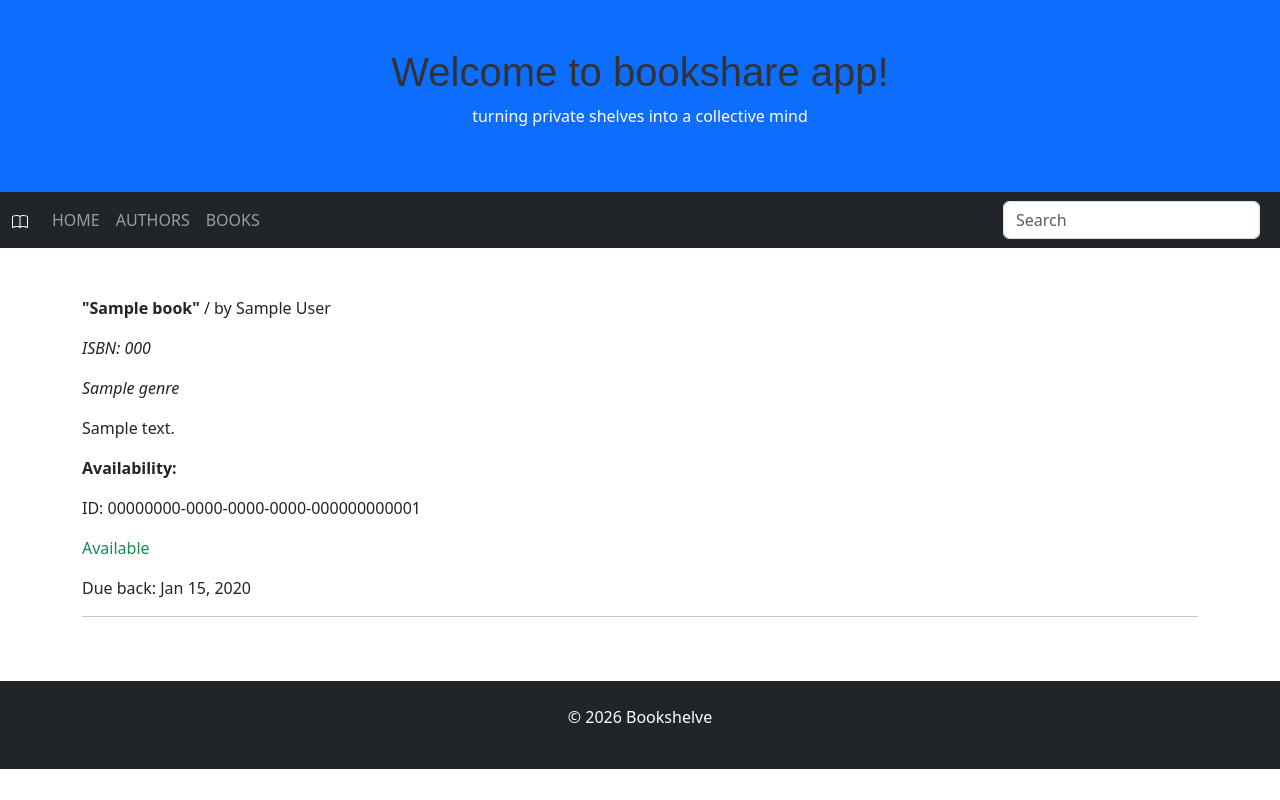
After one commit to anamasiliuniene/Bookshelf, a Django app: page /books/1/ in a window 1280 px wide. The commit adds this page. Run offline with Django 5.2, Linux system fonts and the light colour scheme; tables that the repository leaves empty hold one stand-in row (values such as "Sample post").

Commit message:
pridetos nuorodos i detail view

```diff
--- a/mysite/bookshelf/models.py
+++ b/mysite/bookshelf/models.py
@@ -8,6 +8,7 @@ from django.db import models
 class Author(models.Model):
     first_name = models.CharField()
     last_name = models.CharField()
+    description = models.TextField(default = "")
 
     def display_books(self):
         return ", ".join(book.title for book in self.books.all())
@@ -43,7 +44,11 @@ class Book(models.Model):
 
 class BookInstance(models.Model):
     uuid = models.UUIDField(verbose_name="UUID", default=uuid.uuid4)
-    book = models.ForeignKey(to="Book", verbose_name="Book", on_delete=models.SET_NULL, null=True, blank=True, related_name="instances")
+    book = models.ForeignKey(to="Book",
+                             verbose_name="Book",
+                             on_delete=models.SET_NULL,
+                             null=True, blank=True,
+                             related_name="instances")
     due_back = models.DateField(null=True, blank=True)
 
     LOAN_STATUS = (
--- a/mysite/bookshelf/templates/bookshelf/authors.html
+++ b/mysite/bookshelf/templates/bookshelf/authors.html
@@ -4,9 +4,9 @@
 
 {% block content %}
 
+<h1 class ='mb-5'> Authors</h1>
 {% for author in authors %}
-<p>{{author}}</p>
+<p><a href="{% url 'author' author.pk %}"> {{ author }}</a></p>
 <hr>
 {% endfor %}
-
 {% endblock %}
--- a/mysite/bookshelf/templates/bookshelf/base.html
+++ b/mysite/bookshelf/templates/bookshelf/base.html
@@ -36,6 +36,9 @@
                 <li class="nav-item">
                     <a class="nav-link" href="{% url 'authors' %}">AUTHORS</a>
                 </li>
+                <li class="nav-item">
+                    <a class="nav-link" href="{% url 'books' %}">BOOKS</a>
+                </li>
             </ul>
             <form class="d-flex">
                 <input class="form-control me-2" type="text" placeholder="Search">
--- /dev/null
+++ b/mysite/bookshelf/templates/bookshelf/book.html
@@ -0,0 +1,41 @@
+{% extends 'bookshelf/base.html' %}
+
+{% block title %}Book{% endblock %}
+
+{% block content %}
+
+<p><b>"{{ book.title }}"</b> / by {{ book.author }}</p>
+<p><i> ISBN: {{ book.isbn }}</i></p>
+<p><i>{{ book.display_genre }}</i></p>
+<p>{{ book.summary }}</p>
+
+<p><b>Availability:</b></p>
+
+{% for instance in book.instances.all %}
+  <p>ID: {{ instance.uuid }}</p>
+
+  <p class="{% if instance.status == 'a' %}text-success
+              {% elif instance.status == 'r' %}text-warning
+              {% elif instance.status == 't' %}text-danger
+              {% else %}text-secondary{% endif %}">
+    {% if instance.status == 'a' %}
+      Available
+    {% elif instance.status == 'r' %}
+      Reserved
+    {% elif instance.status == 't' %}
+      Taken
+    {% else %}
+      Administered
+    {% endif %}
+  </p>
+
+  {% if instance.due_back %}
+    <p>Due back: {{ instance.due_back|date:"M d, Y" }}</p>
+  {% endif %}
+
+  <hr>
+{% empty %}
+  <p>No copies available</p>
+{% endfor %}
+
+{% endblock %}
--- a/mysite/bookshelf/templates/bookshelf/index.html
+++ b/mysite/bookshelf/templates/bookshelf/index.html
@@ -5,9 +5,13 @@ Bookshelf Home
 {% endblock %}
 
 {% block content %}
-<h1>Stats</h1>
+<h1 class ='mb-5'>Stats</h1>
 <p>Books: <b>{{ num_books }}</b></p>
+<hr>
 <p>Copies: <b>{{ num_instances }}</b></p>
+<hr>
 <p>Available: <b>{{ num_instances_available }}</b></p>
+<hr>
 <p>Authors: <b>{{ num_authors }}</b></p>
+<hr>
 {% endblock %}
--- a/mysite/bookshelf/urls.py
+++ b/mysite/bookshelf/urls.py
@@ -5,4 +5,7 @@ from . import views
 urlpatterns = [
     path('', views.index, name='index'),
     path('authors/', views.authors, name='authors'),
+    path('authors/<int:author_id>/', views.author, name='author'),
+    path('books/', views.BookListView.as_view(), name='books'),
+    path('books/<int:pk>/', views.BookDetailView.as_view(), name='book'),
 ]
--- a/mysite/bookshelf/views.py
+++ b/mysite/bookshelf/views.py
@@ -1,4 +1,6 @@
 from django.shortcuts import render
+from django.views import generic
+
 from .models import Book, Author, BookInstance
 
 
@@ -24,3 +26,20 @@ def authors(request):
         'authors': Author.objects.all(),
     }
     return render(request, 'bookshelf/authors.html', context=context)
+
+def author(request, author_id):
+    context = {
+        'author': Author.objects.get(pk=author_id),
+    }
+    return render(request, 'bookshelf/author.html', context=context)
+
+
+class BookListView(generic.ListView):
+    model = Book
+    template_name = 'bookshelf/books.html'
+    context_object_name = 'books'
+
+class BookDetailView(generic.DetailView):
+    model = Book
+    template_name = 'bookshelf/book.html'
+    context_object_name = 'book'
```
Also changed, not shown: mysite/bookshelf/templates/bookshelf/author.html (added, +16 -0 lines), mysite/bookshelf/templates/bookshelf/books.html (added, +12 -0 lines).
